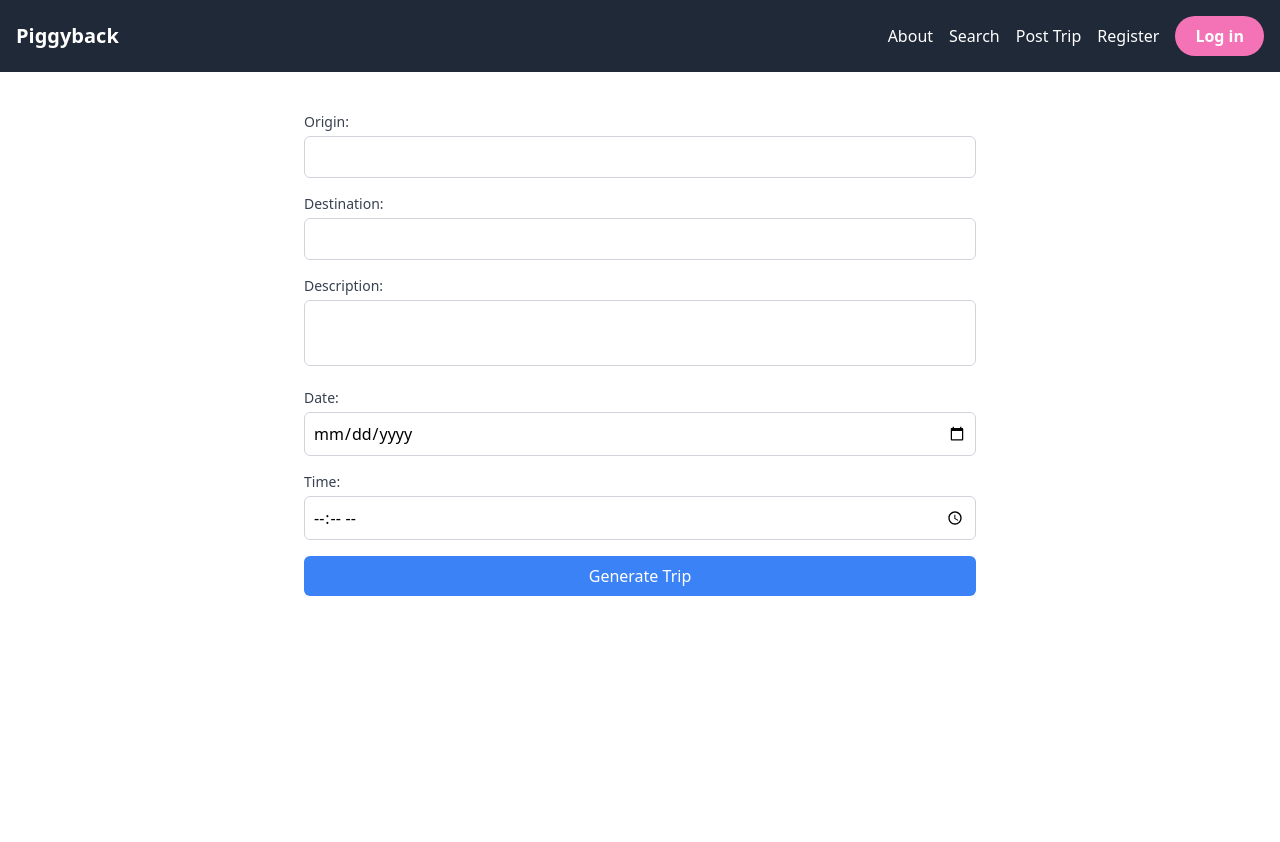
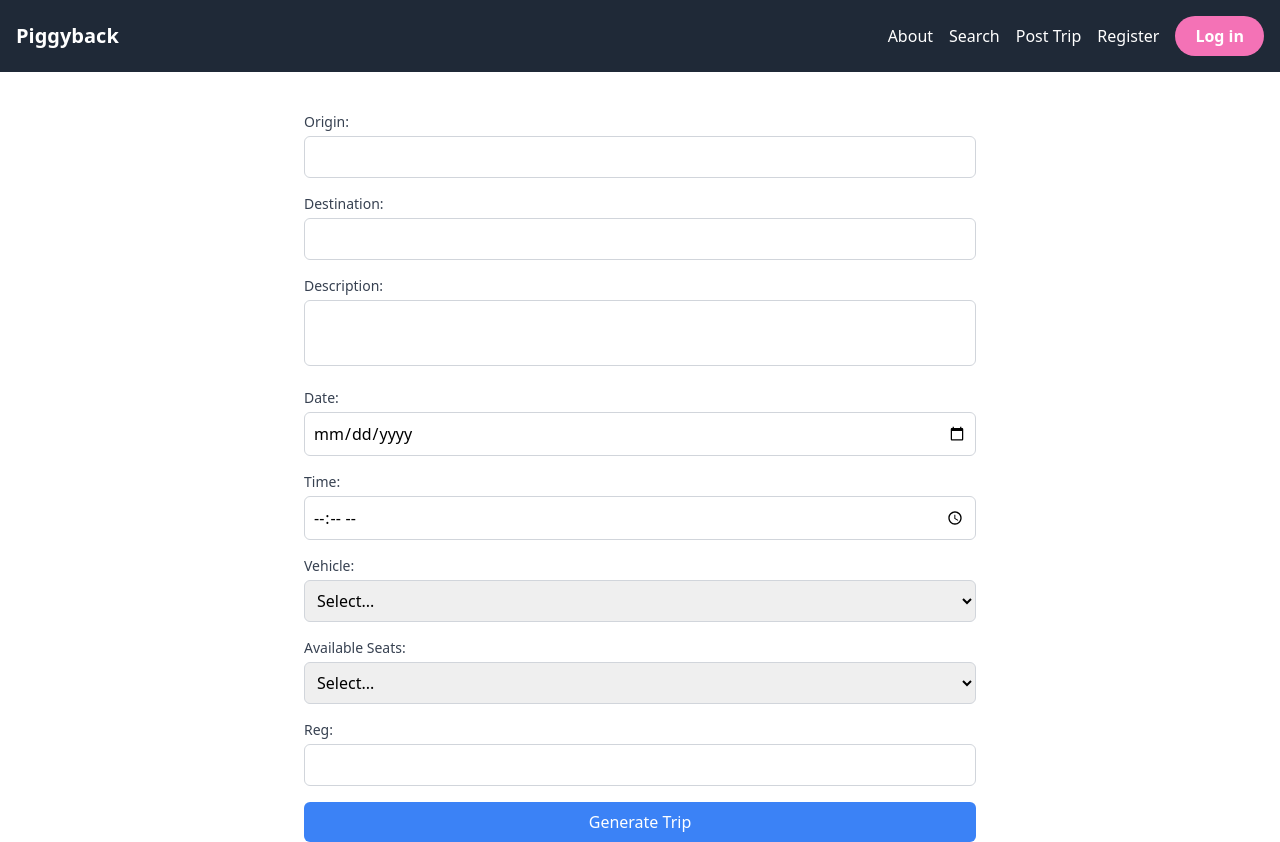
Before and after one commit to Technigo/final-boiler-plate-monorepo, a React (Vite) app in the folder frontend/: page /posttrip in a window 1280 px wide. Before the commit the page ends 800 px from the top, so only its background shows below. Built offline with nearby package versions, Linux system fonts and the light colour scheme.

Commit message:
Continued work on TripGenerator

```diff
--- a/frontend/src/components/TripGenerator.jsx
+++ b/frontend/src/components/TripGenerator.jsx
@@ -7,6 +7,9 @@ export const TripGenerator = () => {
     description: "",
     date: "",
     time: "",
+    vehicle: "",
+    availableSeats: "",
+    reg: "",
   });
 
   const [trips, setTrips] = useState(() => {
@@ -36,7 +39,10 @@ export const TripGenerator = () => {
       !formData.destination ||
       !formData.description ||
       !formData.date ||
-      !formData.time
+      !formData.time ||
+      !formData.vehicle ||
+      !formData.availableSeats ||
+      !formData.reg
     ) {
       alert("Please fill out all fields");
       return;
@@ -51,6 +57,9 @@ export const TripGenerator = () => {
       description: formData.description,
       date: formData.date,
       time: formData.time,
+      vehicle: formData.vehicle,
+      availableSeats: formData.availableSeats,
+      reg: formData.reg,
     };
 
     await new Promise((resolve) => setTimeout(resolve, 1000));
@@ -63,6 +72,9 @@ export const TripGenerator = () => {
       description: "",
       date: "",
       time: "",
+      vehicle: "",
+      availableSeats: "",
+      reg: "",
     });
 
     setLoading(false);
@@ -150,6 +162,77 @@ export const TripGenerator = () => {
           />
         </div>
 
+        <div>
+          <label
+            htmlFor="vehicle"
+            className="block text-sm font-medium text-gray-700">
+            Vehicle:
+          </label>
+          <select
+            id="vehicle"
+            name="vehicle"
+            value={formData.vehicle}
+            onChange={handleChange}
+            className="mt-1 p-2 w-full border border-gray-300 rounded-md focus:outline-none focus:border-blue-500">
+            <option value="">Select...</option>
+            <option value="Audi">Audi</option>
+            <option value="BMW">BMW</option>
+            <option value="Chevrolet">Chevrolet</option>
+            <option value="Ford">Ford</option>
+            <option value="Honda">Honda</option>
+            <option value="Hyundai">Hyundai</option>
+            <option value="Jaguar">Jaguar</option>
+            <option value="Kia">Kia</option>
+            <option value="Land Rover">Land Rover</option>
+            <option value="Mazda">Mazda</option>
+            <option value="Mercedes-Benz">Mercedes-Benz</option>
+            <option value="Nissan">Nissan</option>
+            <option value="Porsche">Porsche</option>
+            <option value="Subaru">Subaru</option>
+            <option value="Tesla">Tesla</option>
+            <option value="Toyota">Toyota</option>
+            <option value="Volkswagen">Volkswagen</option>
+            <option value="Volvo">Volvo</option>
+          </select>
+        </div>
+
+        <div>
+          <label
+            htmlFor="availableSeats"
+            className="block text-sm font-medium text-gray-700">
+            Available Seats:
+          </label>
+          <select
+            id="availableSeats"
+            name="availableSeats"
+            value={formData.availableSeats}
+            onChange={handleChange}
+            className="mt-1 p-2 w-full border border-gray-300 rounded-md focus:outline-none focus:border-blue-500">
+            <option value="">Select...</option>
+            {[1, 2, 3, 4, 5, 6, 7, 8, 9].map((number) => (
+              <option key={number} value={number}>
+                {number}
+              </option>
+            ))}
+          </select>
+        </div>
+
+        <div>
+          <label
+            htmlFor="reg"
+            className="block text-sm font-medium text-gray-700">
+            Reg:
+          </label>
+          <input
+            type="text"
+            id="reg"
+            name="reg"
+            value={formData.reg}
+            onChange={handleChange}
+            className="mt-1 p-2 w-full border border-gray-300 rounded-md focus:outline-none focus:border-blue-500"
+          />
+        </div>
+
         <button
           type="submit"
           className="w-full bg-blue-500 text-white px-4 py-2 rounded-md hover:bg-blue-700 focus:outline-none focus:ring focus:border-blue-300"
@@ -168,8 +251,15 @@ export const TripGenerator = () => {
               </h3>
               <p className="text-gray-700 truncate">{trip.description}</p>
               <p className="text-gray-500 mt-1">Date: {trip.date}</p>
-              <p className="text-gray-500">Time: {trip.time}</p>
-              <p className="text-green-700 text-xs mt-1">ID: {trip.id}</p>
+              <p className="text-gray-500 mt-1">Time: {trip.time}</p>
+              <p className="text-gray-500 mt-1">Vehicle: {trip.vehicle}</p>
+              <p className="text-gray-900 mt-1 bg-white p-2 rounded-md text-xs font-bold border border-gray-900 inline-block w-auto">
+                {trip.reg}
+              </p>
+              <p className="text-gray-500 mt-1">
+                Available Seats: {trip.availableSeats}
+              </p>
+              <p className="text-green-700 text-xs mt-3">Trip ID: {trip.id}</p>
             </div>
           ))}
         </div>
```
